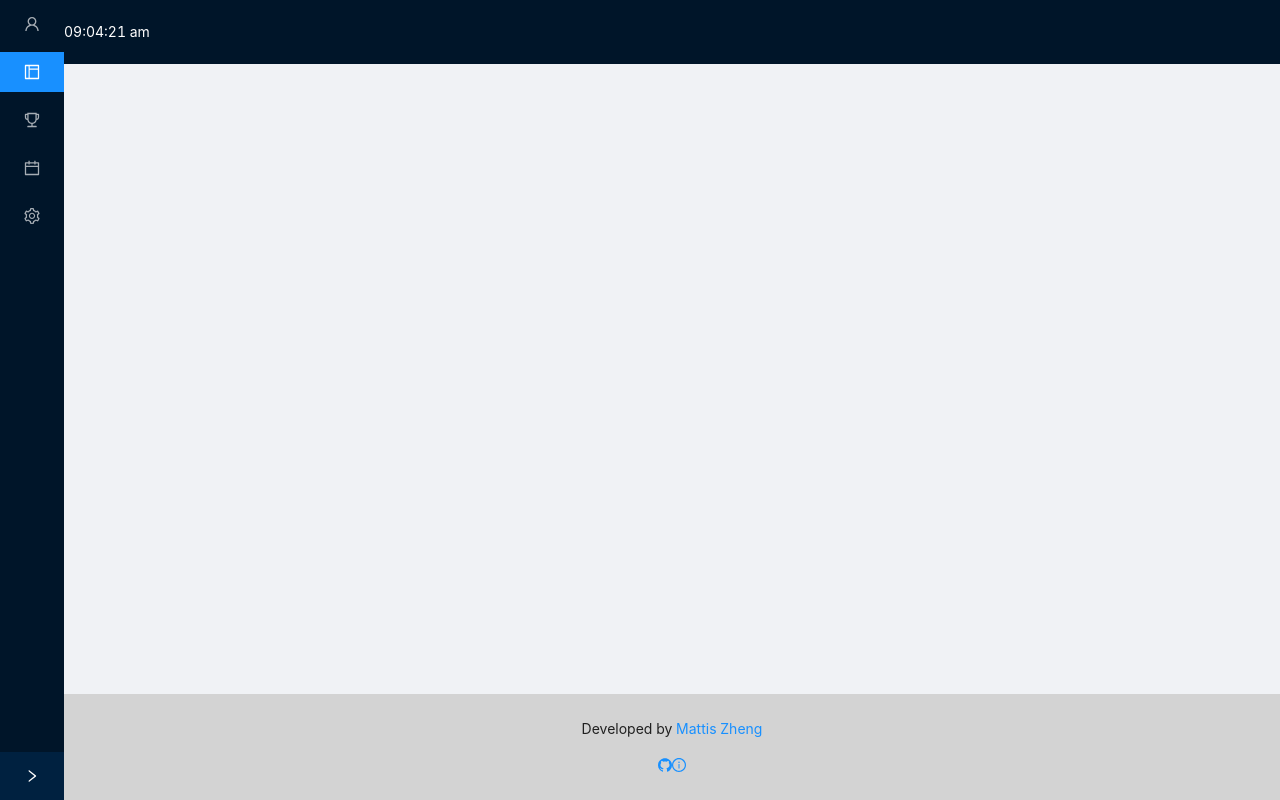
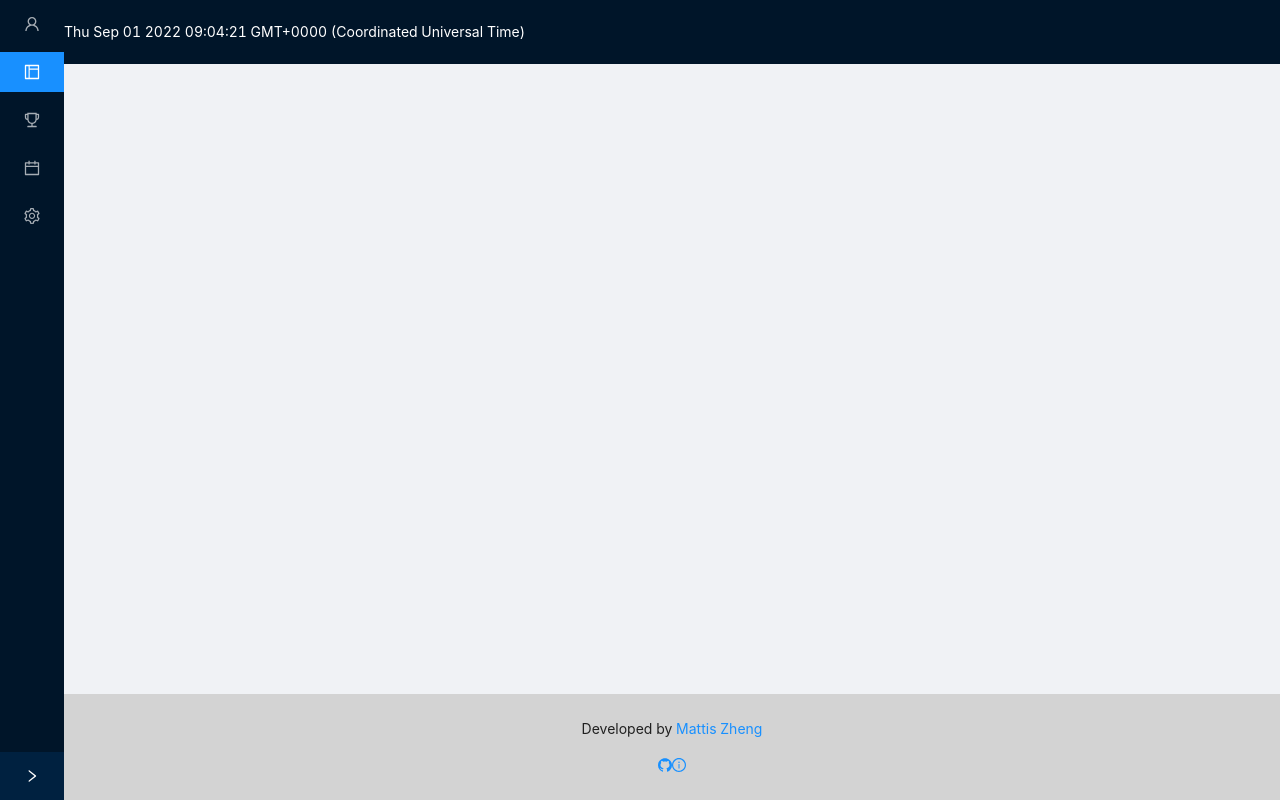
Before and after one commit to MattisZheng/sisyphus_stone, a React (Vite) app: page / in a window 1280 px wide. Built offline with nearby package versions, Linux system fonts and the light colour scheme.

Commit message:
update clock

```diff
--- a/package.json
+++ b/package.json
@@ -12,7 +12,6 @@
     "@ant-design/icons": "^4.7.0",
     "@reduxjs/toolkit": "^1.8.5",
     "antd": "^4.22.8",
-    "moment": "^2.29.4",
     "react": "^18.2.0",
     "react-dom": "^18.2.0",
     "react-router-dom": "^6.3.0"
--- a/src/components/HeaderContent.jsx
+++ b/src/components/HeaderContent.jsx
@@ -1,13 +1,13 @@
-import moment from "moment";
+
 import React from "react";
 import { useState } from "react";
 
 const HeaderContent = () => {
   // clock
-  const [time, setTime] = useState(moment().format("hh:mm:ss a"));
+  const [time, setTime] = useState(Date());
   // update clock
   setInterval(() => {
-    setTime(moment().format("hh:mm:ss a"));
+    setTime(Date());
   }, 1000);
 
   return <div>{time}</div>;
```
Also changed, not shown: 1 other file (tests, documents, lock files or other folders).
